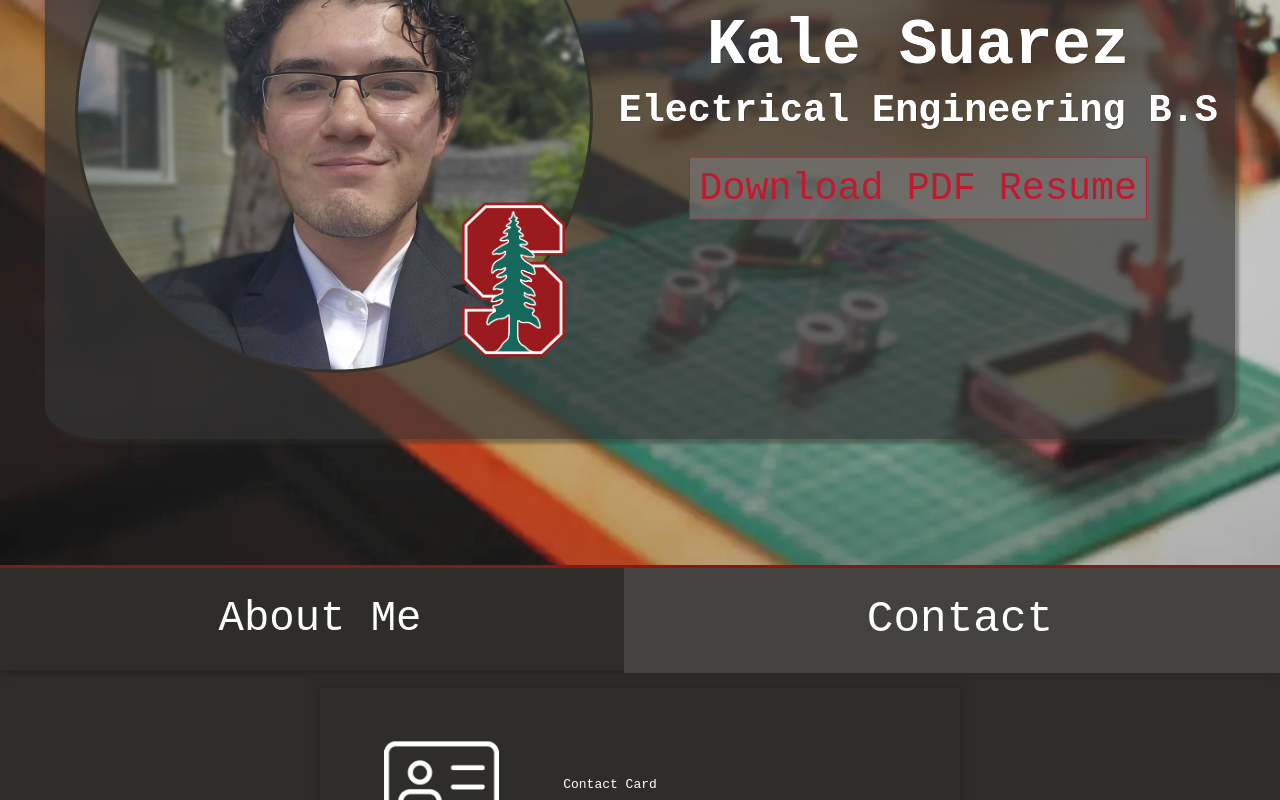
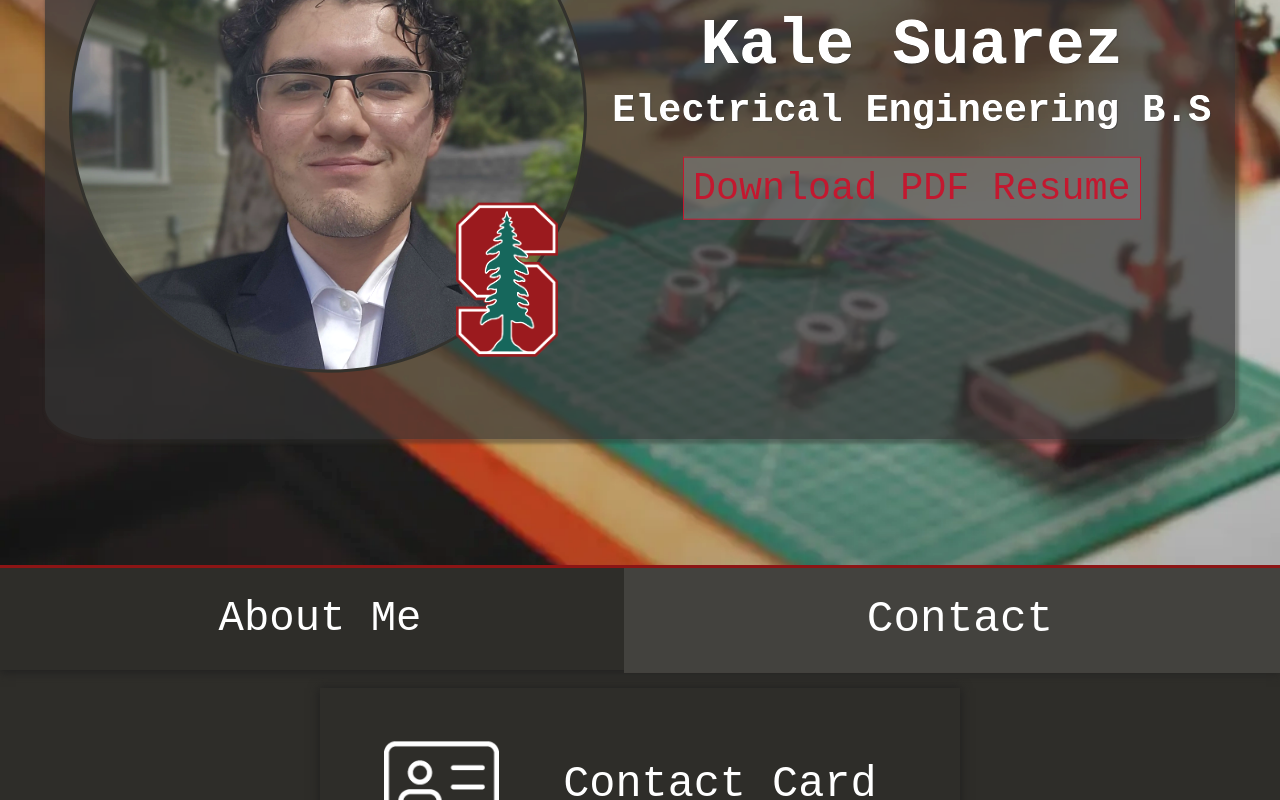
Before and after one commit to KaleSG/KaleSG.github.io, a plain HTML site: page index.html in a window 1280 px wide. Both pictures are taken after a click on the label "Contact". Shown: the part 345-1145 px from the top of the page. Drawn offline with Linux system fonts and the light colour scheme.

Commit message:
holy sigma gyatt ohio rizz

```diff
--- a/css/index.css
+++ b/css/index.css
@@ -115,7 +115,6 @@ transition: background-color 300ms, transform 300ms;
     position: relative;
     width:40vw;
     height: 40vw;
-    margin-left: 1vw;
     border-radius: 50%;
     background-image: url("../img/linkedinphoto.webp");
     background-size: 100%;
--- a/index.html
+++ b/index.html
@@ -33,7 +33,7 @@
 
             <div id="contact-card-div" class = "contact-div" download="downloads-linktos/KaleSuarez.vcf" onclick="window.location.href='downloads-linktos/KaleSuarez.vcf';">
                 <img class="contact-icon" src="icons/id-card.png" alt="">
-                <div>Contact Card</div>
+                <label class="contact-text">Contact Card</label>
             </div>
 
             <div class="contact-item contact-div"  value="kalesuarez7267@gmail.com">
```
